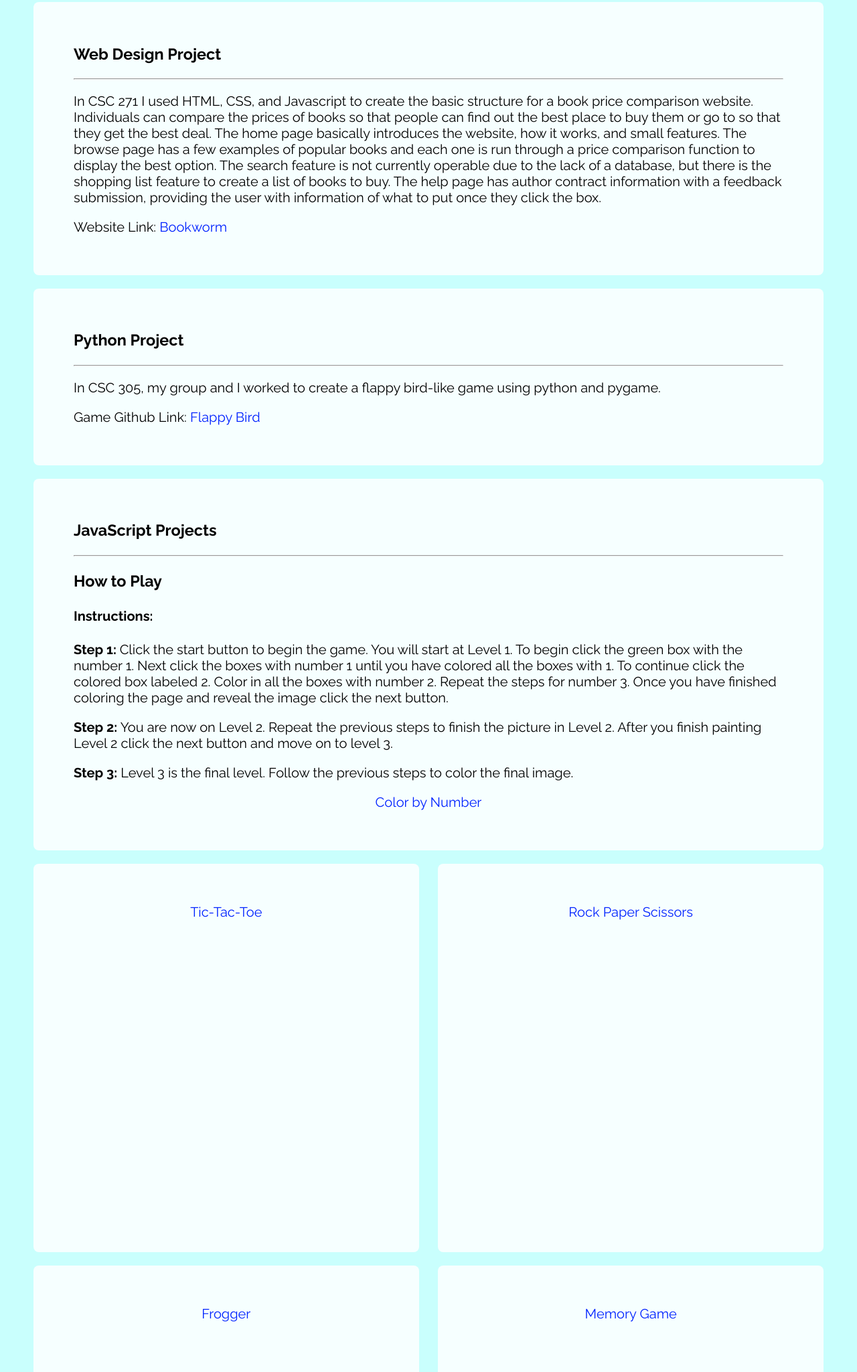
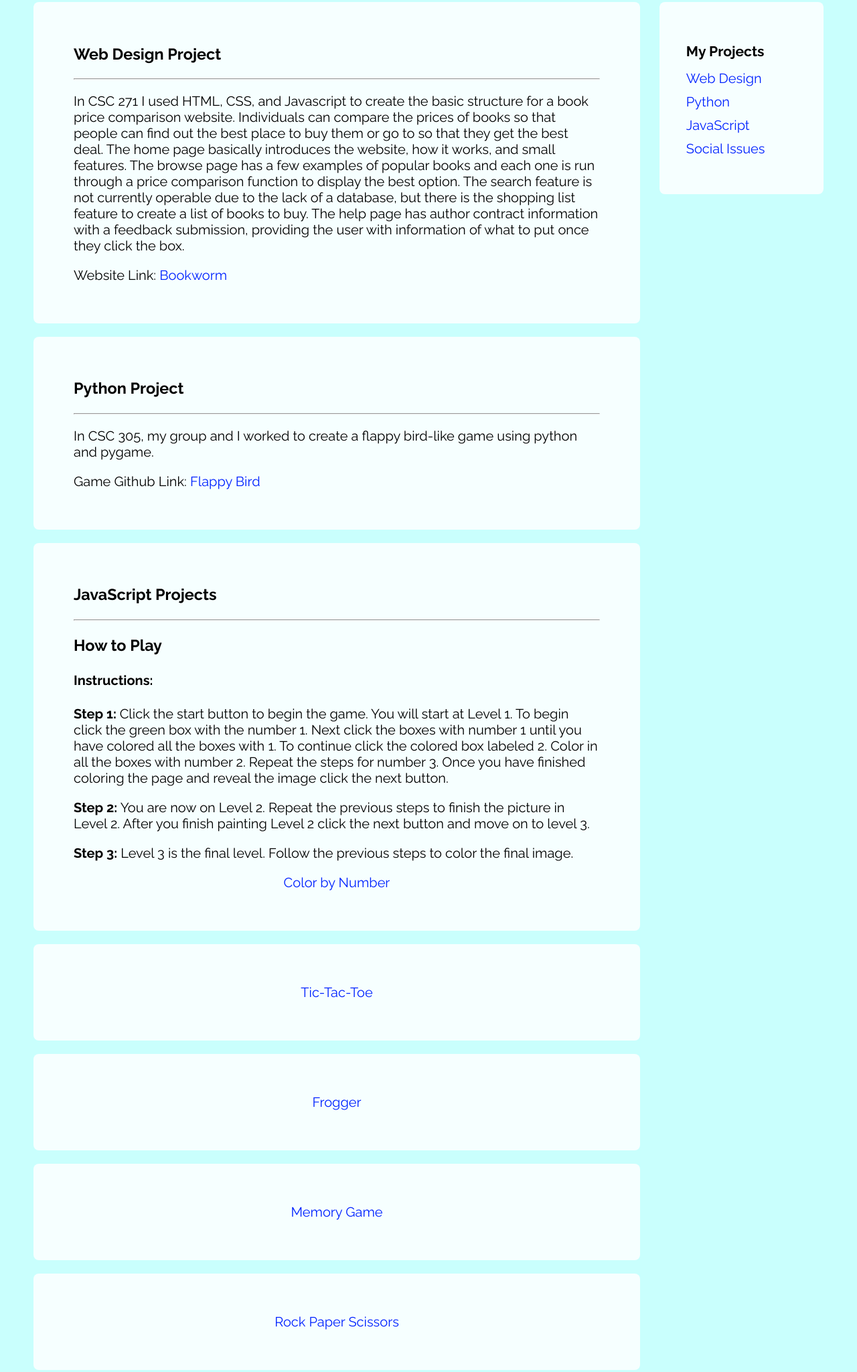
Before and after one commit to alyssakrouson/alyssakrouson.github.io, a plain HTML site: page projects.html in a window 1280 px wide. Shown: the part 246-2295 px from the top of the page at 67% size. Drawn offline with Linux system fonts and the light colour scheme; a script that the page names is missing.

Commit message:
project nav bar

```diff
--- a/projects.html
+++ b/projects.html
@@ -33,8 +33,8 @@
         </div> <!--End Header-->
         <br>
 
-        <div class="content"> <!--Main-->
-            <div class="textbox">
+        <div class="content" id = "side-column"> <!--Main-->
+            <div class="textbox" id="webdesign">
                 <h3>Web Design Project</h3>
                 <hr>
                 <p>In CSC 271 I used HTML, CSS, and Javascript to create the basic structure for a book price comparison website.
@@ -48,8 +48,18 @@
             </div>
         </div>
 
-        <div class="content"> <!--Main-->
-            <div class="textbox">
+        <div class="content" id="float-right"> <!--Side Nav Bar-->
+            <h3>My Projects</h3>
+                <div id="sideNav">
+                    <p><a href="#webdesign">Web Design</a></p>
+                    <p><a href="#python">Python</a></p>
+                    <p><a href="#javascript">JavaScript</a></p>
+                    <p><a href="#social">Social Issues</a></p>
+                </div>
+        </div>
+
+        <div class="content" id = "side-column"> <!--Main-->
+            <div class="textbox" id="python">
                 <h3>Python Project</h3>
                 <hr>
                 <p>In CSC 305, my group and I worked to create a flappy bird-like game using python and pygame.</p>
@@ -57,8 +67,8 @@
             </div>
         </div>
 
-        <div class="content"> <!--Javascript-->
-            <div class="textbox">
+        <div class="content" id = "side-column"> <!--Javascript-->
+            <div class="textbox" id="javascript">
 
             <h3>JavaScript Projects</h3>
             <hr>
@@ -79,40 +89,48 @@
 
         </div>
 
-        <div class="content" id="game">
+        <div class="content" id = "side-column">
             <!--TicTacToe-->
+            <div class="center">
                 <p class="center"><a href="https://www.khanacademy.org/computer-programming/tic-tac-toe/5105675349737472">Tic-Tac-Toe</a></p>
                 <div class="project">
                     <script class="project" src="https://www.khanacademy.org/computer-programming/tic-tac-toe/5105675349737472/embed.js?editor=no&buttons=no&author=no&embed=yes"></script>
                 </div>
             </div>
-
-        <div class="content" id="right-game">
-            <!--rock paper scissors-->
-            <p><a href="https://www.khanacademy.org/computer-programming/rock_paper_scissors/6662721685635072">Rock Paper Scissors</a></p>
-            <div class="project">
-                <script class="project" src="https://www.khanacademy.org/computer-programming/rock_paper_scissors/6662721685635072/embed.js?editor=no&buttons=no&author=no&embed=yes"></script>
-            </div>
         </div>
 
-        <div class="content" id="game">
+        <div class="content" id = "side-column">
             <!--frogger-->
-            <p class="center"><a href="https://www.khanacademy.org/computer-programming/krouson_frogger/4776433688723456">Frogger</a></p>
+            <div class="center">
+                <p><a href="https://www.khanacademy.org/computer-programming/krouson_frogger/4776433688723456">Frogger</a></p>
                 <div class="project">
                     <script src="https://www.khanacademy.org/computer-programming/krouson_frogger/4776433688723456/embed.js?editor=no&buttons=no&author=no&embed=yes"></script>
                 </div>
             </div>
+        </div>
 
-        <div class="content" id="right-game">
+        <div class="content" id = "side-column">
             <!--memory game-->
+            <div class="center">
                 <p><a href="https://www.khanacademy.org/computer-programming/krouson_memory/5427592764014592">Memory Game</a></p>
                 <div class="project">
                     <script src="https://www.khanacademy.org/computer-programming/krouson_memory/5427592764014592/embed.js?editor=no&buttons=no&author=no&embed=yes"></script>
                 </div>
             </div>
+        </div>
 
-        <div class="content">
-            <div class="textbox">
+        <div class="content" id = "side-column">
+            <!--rock paper scissors-->
+            <div class="center">
+                <p><a href="https://www.khanacademy.org/computer-programming/rock_paper_scissors/6662721685635072">Rock Paper Scissors</a></p>
+                <div class="project">
+                    <script src="https://www.khanacademy.org/computer-programming/rock_paper_scissors/6662721685635072/embed.js?editor=no&buttons=no&author=no&embed=yes"></script>
+                </div>
+            </div>
+        </div>
+
+        <div class="content" id = "side-column">
+            <div class="textbox" id="social">
                 <h3>Social Issues in Computing Project</h3>
                 <hr>
                 <p>This is my final paper from CSC 320, which dives into the impact that social media has had on political campigns over the years, including media consumption, platform growth, and fake news and AI generated media's effects.</p>
--- a/styles/style.css
+++ b/styles/style.css
@@ -117,18 +117,20 @@ body {
 
 }
 
-/*Put the two games side by side*/
-#game {
+/*Make side nav bar*/
+#side-column {
     float: left;
-    width: 42%;
-    height: 500px;
-    margin-right: 15px;
+    width: 70%;
 }
-#right-game {
+
+#float-right {
     float: right;
-    width: 42%;
-    height: 500px;
-    text-align: center;
+    font-size: 18px;
+    width: 14%;
+}
+#sideNav {
+    font-size: 18px;
+    line-height: 15px;
 }
 
 
@@ -166,19 +168,19 @@ body {
         max-width: 90%;
         height: 600px;
     }
-    #float-right {
+    .float-right {
         float: none;
         display: block;
         text-align: left;
         width: 90%;
     }
-    #game {
+    #side-column {
         float: none;
         width: 75%;
         height: auto;
         font-size: 24px;
     }
-    #right-game {
+    #float-right {
         float: none;
         width: 75%;
         height: auto;
```
Lines whose indentation alone changed are shown as unchanged.
